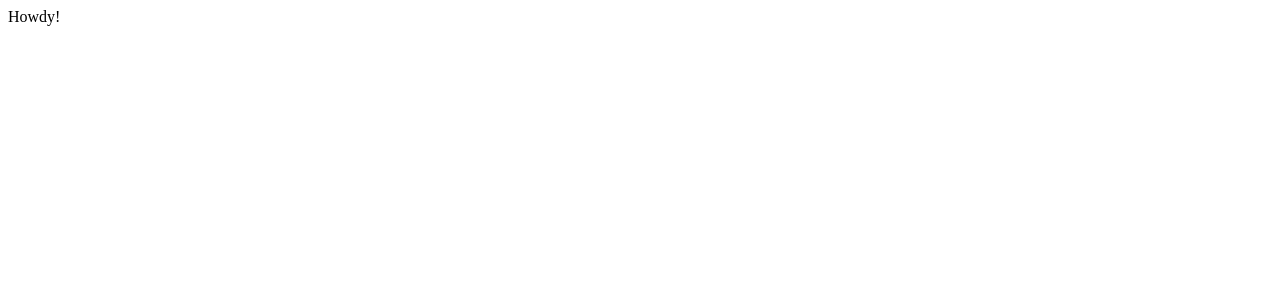
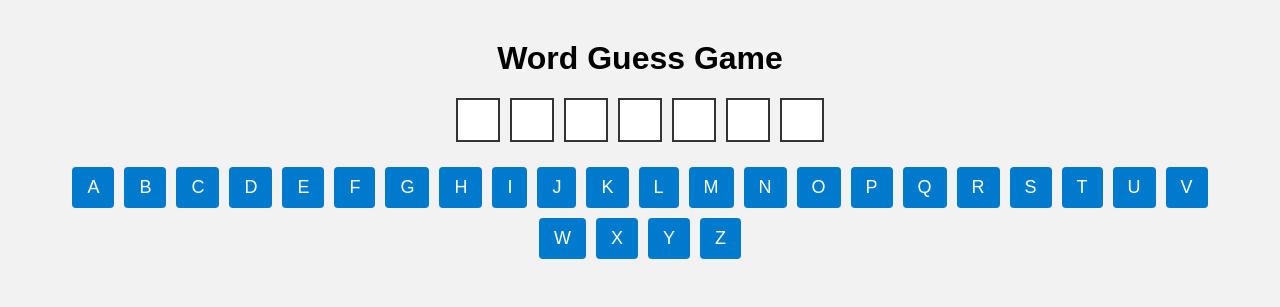
Before and after one commit to tmeaney1/DestroyerOfWords, a plain HTML site: page index.html in a window 1280 px wide. Drawn offline with Linux system fonts and the light colour scheme.

Commit message:
Put in main code of game

```diff
--- a/index.html
+++ b/index.html
@@ -1,3 +1,138 @@
-<html>
-    Howdy!
+<!DOCTYPE html>
+<html lang="en">
+<head>
+  <meta charset="UTF-8" />
+  <meta name="viewport" content="width=device-width, initial-scale=1.0"/>
+  <title>Word Guess Game</title>
+  <style>
+    body {
+      font-family: Arial, sans-serif;
+      text-align: center;
+      margin: 40px;
+      background-color: #f2f2f2;
+    }
+    #word {
+      display: flex;
+      justify-content: center;
+      margin-bottom: 20px;
+      gap: 10px;
+    }
+    .letter-box {
+      width: 40px;
+      height: 40px;
+      border: 2px solid #333;
+      background-color: #fff;
+      font-size: 24px;
+      display: flex;
+      align-items: center;
+      justify-content: center;
+    }
+    #letter-bank {
+      margin-top: 20px;
+    }
+    .letter-button {
+      padding: 10px 15px;
+      margin: 5px;
+      font-size: 18px;
+      cursor: pointer;
+      background-color: #007acc;
+      color: white;
+      border: none;
+      border-radius: 4px;
+    }
+    .letter-button:disabled {
+      background-color: #aaa;
+      cursor: not-allowed;
+    }
+    #message {
+      margin-top: 20px;
+      font-size: 20px;
+      color: #d00;
+    }
+  </style>
+</head>
+<body>
+  <h1>Word Guess Game</h1>
+  <div id="word"></div>
+  <div id="letter-bank"></div>
+  <div id="message"></div>
+
+  <script>
+    const words = [
+      "banana", "jungle", "hiking", "freedom", "picture", "laptop",
+      "holiday", "welcome", "country", "chicken", "problem", "keyboard",
+      "monster", "thunder", "journey", "element", "gravity", "sunlight"
+    ];
+
+    let targetWord = words[Math.floor(Math.random() * words.length)].toUpperCase();
+    let guessedLetters = [];
+    let misses = 0;
+    const maxMisses = 5;
+
+    const wordContainer = document.getElementById("word");
+    const letterBank = document.getElementById("letter-bank");
+    const message = document.getElementById("message");
+
+    // Render empty letter boxes
+    function renderWord() {
+      wordContainer.innerHTML = "";
+      for (let letter of targetWord) {
+        const box = document.createElement("div");
+        box.classList.add("letter-box");
+        box.textContent = guessedLetters.includes(letter) ? letter : "";
+        wordContainer.appendChild(box);
+      }
+    }
+
+    // Create A-Z buttons
+    function renderLetterBank() {
+      letterBank.innerHTML = "";
+      for (let i = 65; i <= 90; i++) {
+        const char = String.fromCharCode(i);
+        const button = document.createElement("button");
+        button.textContent = char;
+        button.classList.add("letter-button");
+        button.disabled = guessedLetters.includes(char);
+        button.addEventListener("click", () => handleGuess(char));
+        letterBank.appendChild(button);
+      }
+    }
+
+    function handleGuess(letter) {
+      if (guessedLetters.includes(letter)) return;
+      guessedLetters.push(letter);
+
+      if (targetWord.includes(letter)) {
+        message.textContent = "";
+      } else {
+        misses++;
+        message.textContent = "Sorry, try again.";
+      }
+
+      renderWord();
+      renderLetterBank();
+      checkGameOver();
+    }
+
+    function checkGameOver() {
+      const allRevealed = [...targetWord].every(l => guessedLetters.includes(l));
+      if (allRevealed) {
+        message.textContent = "🎉 You win!";
+        disableAllButtons();
+      } else if (misses >= maxMisses) {
+        message.textContent = `💀 Game over! The word was: ${targetWord}`;
+        disableAllButtons();
+      }
+    }
+
+    function disableAllButtons() {
+      const buttons = document.querySelectorAll(".letter-button");
+      buttons.forEach(btn => btn.disabled = true);
+    }
+
+    // Initialize game
+    renderWord();
+    renderLetterBank();
+  </script>
+</body>
 </html>
```
